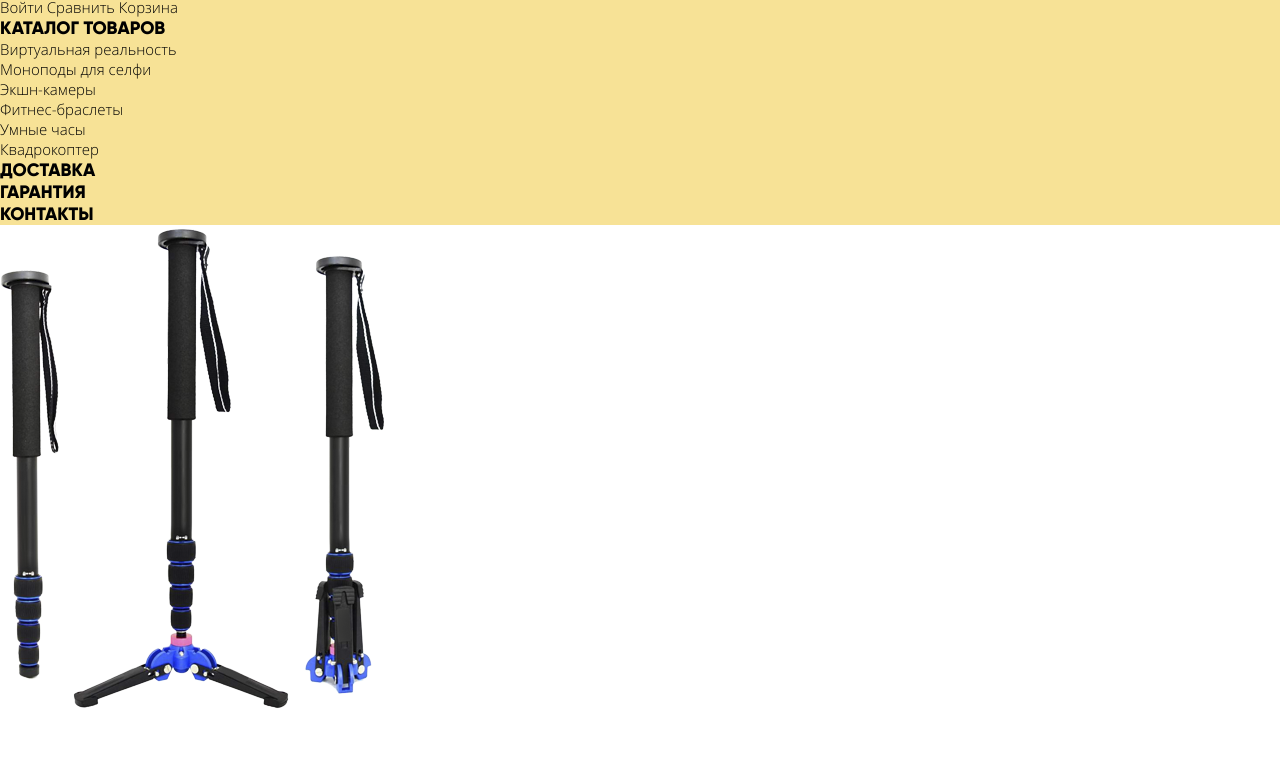
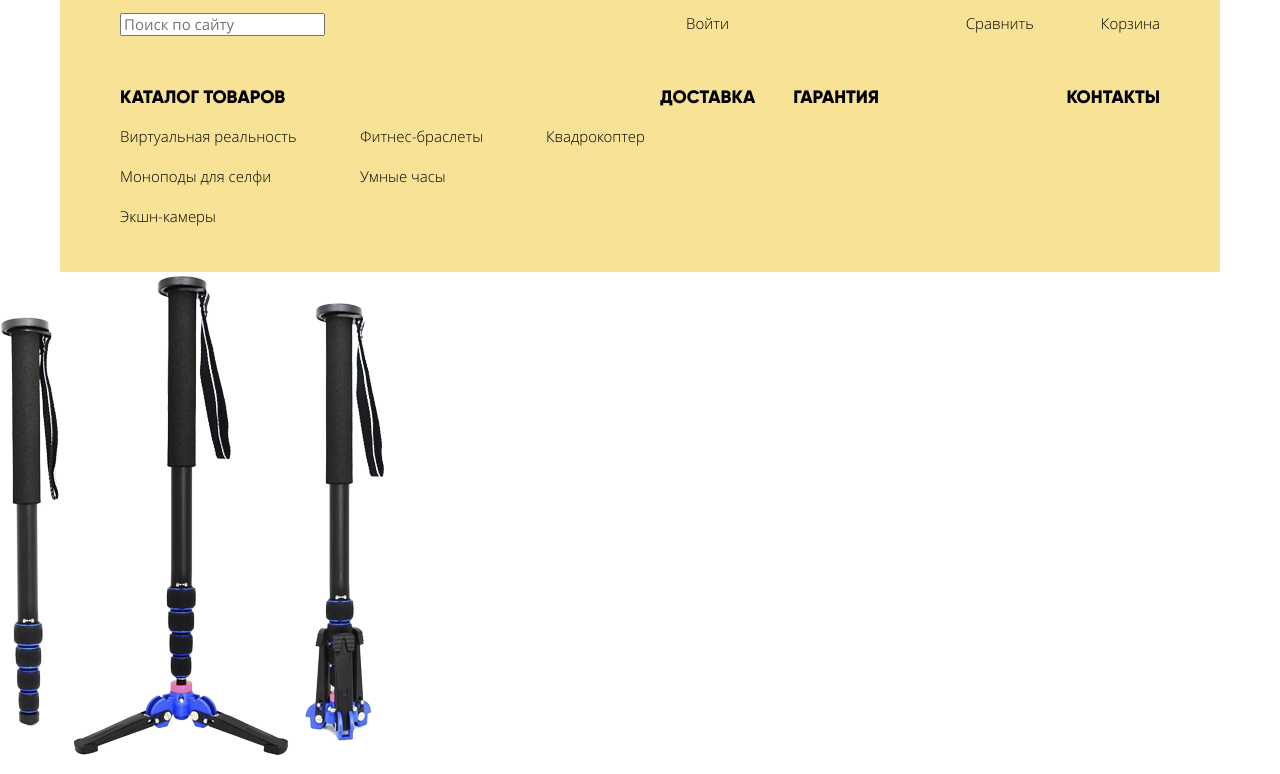
Before and after one commit to BorisSidorenko/851191-device-28, a plain HTML site: page index.html in a window 1280 px wide. Shown: the part 66-840 px from the top of the page. Drawn offline with Linux system fonts and the light colour scheme.

Commit message:
сделал сетку для хедера

```diff
--- a/css/style.css
+++ b/css/style.css
@@ -74,14 +74,78 @@ img {
   height: auto;
 }
 
+/* Grid */
+.page {
+  height: 100%;
+}
+
+.page-body {
+  min-height: 100%;
+  grid-template-columns: min-content 1fr min-content;
+  align-content: start;
+}
+
 /* Main navigation */
+.main-nav {
+  display: flex;
+  flex-direction: column;
+  width: 1160px;
+  margin: 0 auto;
+  padding: 0 10px;
+}
+
+.header-logo {
+  width: 163px;
+  height: 35px;
+}
+
 .nav-wrapper {
   background-color: var(--special-yellow);
+  width: 100%;
 }
 
 .nav-wrapper a {
   color: var(--basic-black);
 }
+
+.nav-wrapper a:hover,
+.nav-wrapper a:focus {
+  opacity: 0.6;
+}
+
+.nav-wrapper a:active {
+  opacity: 0.3;
+}
+
+.user-container,
+.site-container {
+  margin-top: 44px;
+  margin-left: 60px;
+  margin-right: 60px;
+}
+
+.user-container {
+  display: flex;
+  justify-content: space-between;
+}
+
+.site-container {
+  margin-top: 50px;
+  display: flex;
+  justify-content: space-between;
+}
+
+.capabilities-container .user-list {
+  width: 500px;
+  display: flex;
+  justify-content: flex-end;
+}
+
+.user-list li:nth-child(2) {
+  flex-grow: 1;
+  margin-left: 38px;
+}
+
 
 /* Slider */
 
@@ -200,6 +264,28 @@ img {
   font-weight: 300;
 }
 
+.user-container .user-nav {
+  width: 500px;
+  display: flex;
+  justify-content: flex-end;
+}
+
+.user-container a:first-child {
+  flex-grow: 1;
+}
+
+.user-container a {
+  padding-left: 26px;
+  margin-right: 41px;
+}
+
+.user-container a:last-child {
+  margin-right: 0;
+}
+
+/* Site navigation */
+
+
 .site-nav {
   text-transform: uppercase;
 }
@@ -218,6 +304,22 @@ img {
   font-size: 15px;
   line-height: 20px;
   text-transform: none;
+}
+
+.catalog-container .category-list {
+  margin-top: 18px;
+  margin-bottom: 46px;
+  display: grid;
+  /* Ниже указываю точные размеры колонок, ориентировался на макет. Это ок? Или тут нужен другой подход? */
+  grid-template-columns: 179px 125px 104px;
+  grid-template-rows: min-content min-content min-content;
+  grid-column-gap: 61px;
+  grid-row-gap: 20px;
+}
+
+.catalog-container .category-item:last-child {
+  grid-column: 1 / 1;
+  grid-row: 3 / 3 ;
 }
 
 /* Main footer */
--- a/index.html
+++ b/index.html
@@ -1,12 +1,12 @@
 <!DOCTYPE html>
-<html lang="ru">
+<html class="page" lang="ru">
   <head>
     <meta charset="utf-8">
     <title>Интернт-магазина гаджетов Девайс</title>
     <link href="css/normalize.css" rel="stylesheet">
     <link href="css/style.css" rel="stylesheet">
   </head>
-  <body>
+  <body class="page-body">
     <header class="main-header">
       <nav class="main-nav">
         <a class="header-logo">
@@ -15,6 +15,7 @@
           </svg>
         </a>
         <div class="nav-wrapper">
+          <div class="user-container">
             <form class="search-form" action="https://echo.htmlacademy.ru" method="get">
               <label for="search-form" class="visually-hidden">Поиск по сайту</label>
               <input type="search" id="search-form" name="search" placeholder="Поиск по сайту">
@@ -25,28 +26,32 @@
               <a href="blank.html">Сравнить</a>
               <a href="blank.html">Корзина</a>
             </div>
-          <div class="site-nav">
+          </div>
+          <div class="site-container site-nav">
+            <div class="catalog-container">
               <a href="catalog.html">Каталог товаров</a>
               <ul class="category-list">
                 <li class="category-item">
                   <a href="catalog.html">Виртуальная реальность</a>
                 </li>
                 <li class="category-item">
-                <a href="catalog.html">Моноподы для селфи</a>
+                  <a href="catalog.html">Фитнес-браслеты</a>
                 </li>
                 <li class="category-item">
-                <a href="catalog.html">Экшн-камеры</a>
+                  <a href="catalog.html">Квадрокоптер</a>
                 </li>
                 <li class="category-item">
-                <a href="catalog.html">Фитнес-браслеты</a>
+                  <a href="catalog.html">Моноподы для селфи</a>
                 </li>
                 <li class="category-item">
                   <a href="catalog.html">Умные часы</a>
                 </li>
                 <li class="category-item">
-                <a href="catalog.html">Квадрокоптер</a>
+                  <a href="catalog.html">Экшн-камеры</a>
                 </li>
               </ul>
+            </div>
+            <div class="capabilities-container">
               <ul class="user-list">
                 <li>
                   <a href="blank.html">Доставка</a>
@@ -58,6 +63,7 @@
                   <a href="blank.html">Контакты</a>
                 </li>
               </ul>
+            </div>
           </div>
         </div>
       </nav>
```
Also changed, not shown: catalog.html (+13 -7 lines). Lines whose indentation alone changed are shown as unchanged.
